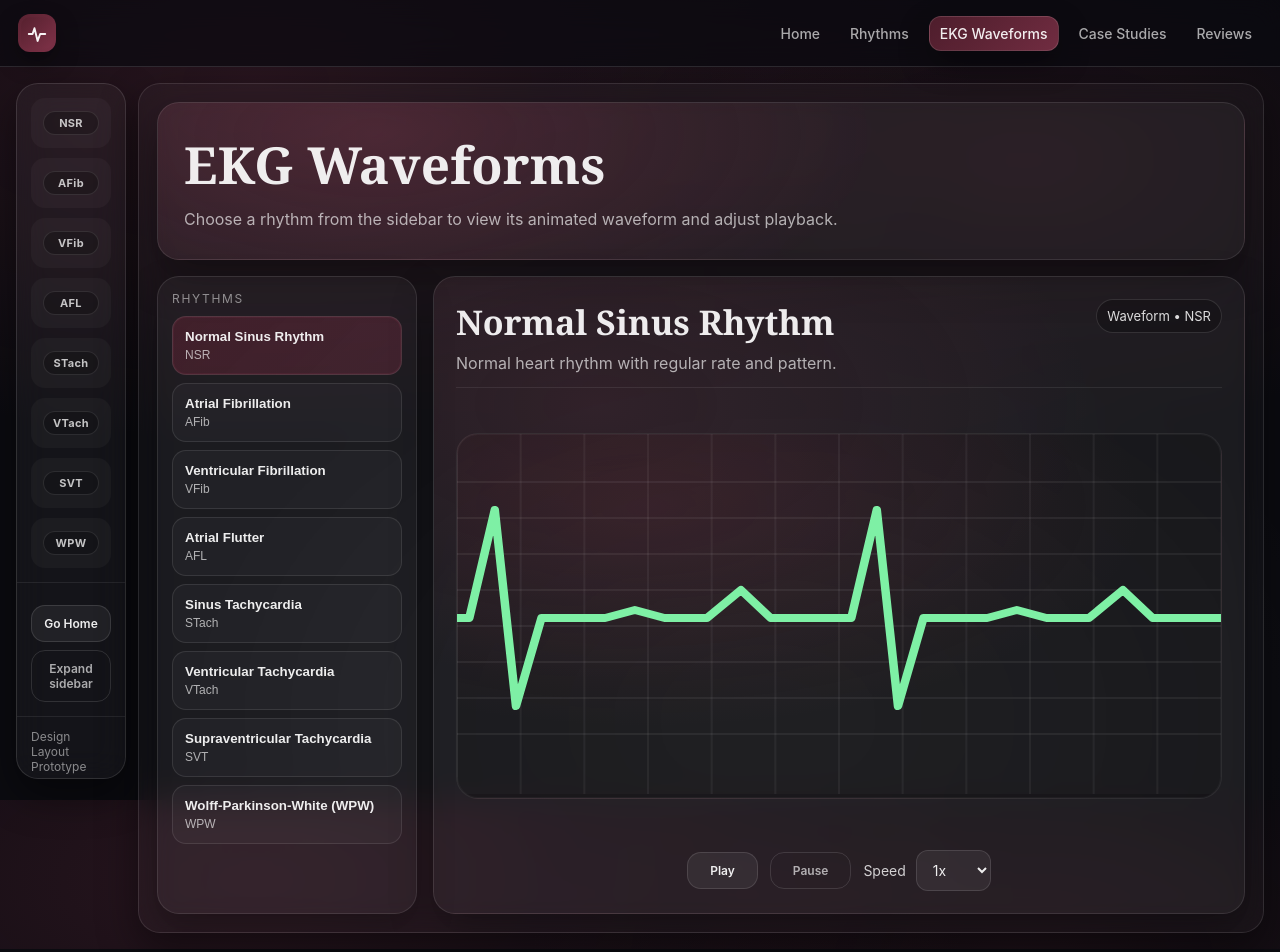
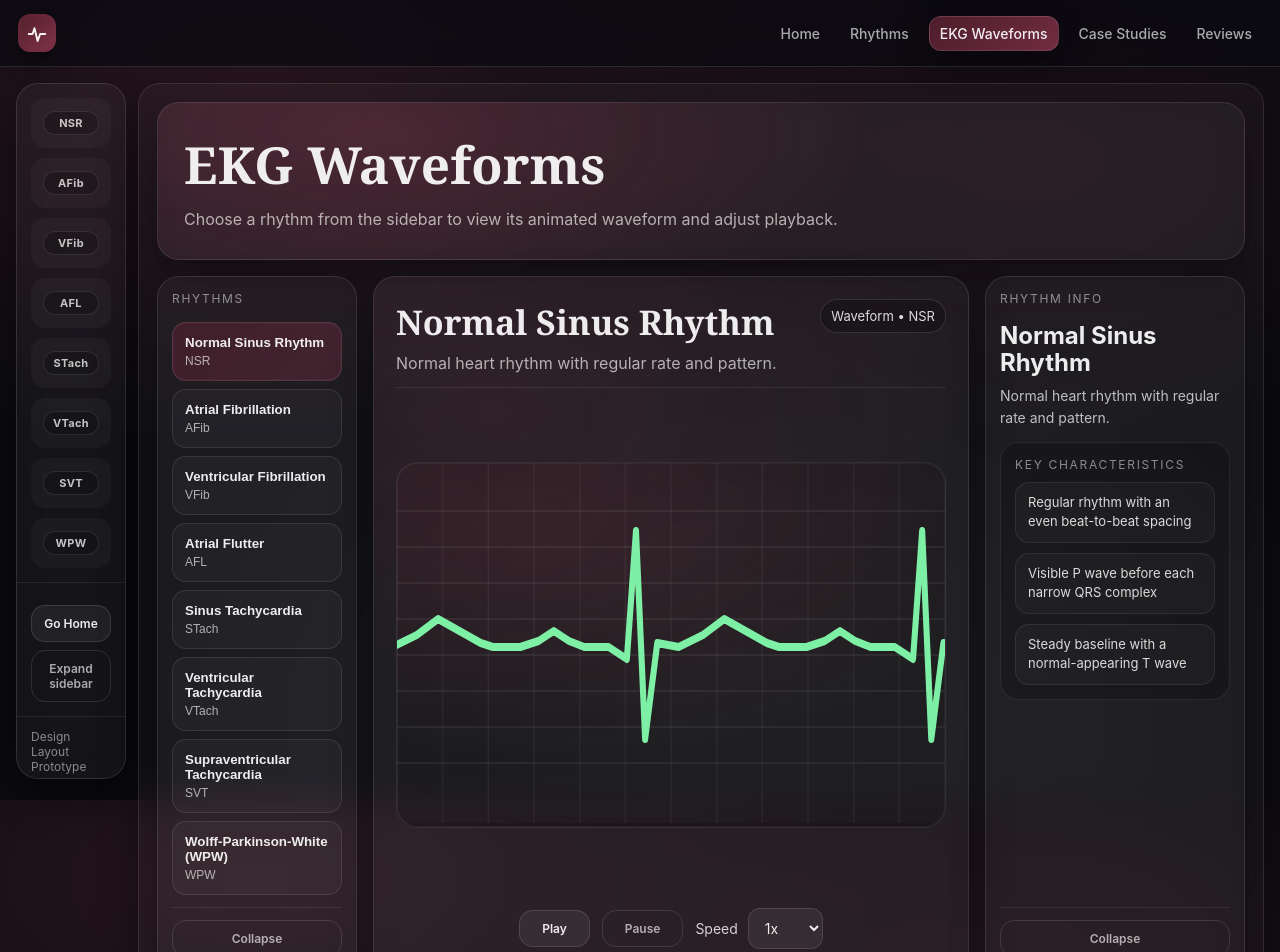
Before and after one commit to vinayramasamy1/Cardiac-Simulation-React, a React (Vite) app: page /ekg-waveforms in a window 1280 px wide. Shown: the top 952 px of the page. Built offline with nearby package versions, Linux system fonts and the light colour scheme.

Commit message:
Waveform sidebars and descriptions

```diff
--- a/src/components/ECGWaveform.jsx
+++ b/src/components/ECGWaveform.jsx
@@ -7,135 +7,158 @@ const BASELINE_Y = 92;
 
 const WAVEFORM_PATTERNS = {
   "normal-sinus": {
-    cycleWidth: 180,
+    cycleWidth: 188,
     points: [
       [0, BASELINE_Y],
-      [20, BASELINE_Y],
-      [34, 88],
-      [48, BASELINE_Y],
-      [68, BASELINE_Y],
-      [84, 78],
-      [98, BASELINE_Y],
+      [18, BASELINE_Y],
+      [30, 89],
+      [40, 84],
+      [50, 89],
+      [60, BASELINE_Y],
+      [76, BASELINE_Y],
+      [88, 98],
+      [94, 34],
+      [100, 138],
+      [108, 90],
       [122, BASELINE_Y],
-      [136, BASELINE_Y],
-      [148, 38],
-      [158, 136],
-      [170, BASELINE_Y],
-      [180, BASELINE_Y],
+      [138, 86],
+      [152, 78],
+      [166, 84],
+      [180, 90],
+      [188, BASELINE_Y],
     ],
   },
   "atrial-fibrillation": {
-    cycleWidth: 160,
+    cycleWidth: 172,
     points: [
-      [0, 96],
-      [12, 90],
-      [24, 100],
-      [36, 86],
-      [48, 104],
-      [60, 88],
-      [72, 98],
-      [84, 84],
-      [96, 110],
-      [108, 88],
-      [120, 102],
-      [132, 92],
-      [144, 98],
-      [160, 96],
+      [0, 94],
+      [10, 90],
+      [20, 96],
+      [30, 88],
+      [40, 98],
+      [50, 90],
+      [60, 96],
+      [70, 92],
+      [80, 100],
+      [88, 46],
+      [96, 134],
+      [104, 92],
+      [116, 98],
+      [126, 90],
+      [136, 96],
+      [146, 88],
+      [156, 97],
+      [164, 91],
+      [172, 94],
     ],
   },
   "ventricular-fibrillation": {
-    cycleWidth: 120,
+    cycleWidth: 126,
     points: [
       [0, 100],
-      [12, 56],
-      [24, 126],
-      [36, 48],
-      [48, 132],
-      [60, 64],
-      [72, 122],
-      [84, 52],
-      [96, 136],
-      [108, 58],
-      [120, 104],
+      [10, 70],
+      [20, 118],
+      [30, 54],
+      [40, 132],
+      [52, 62],
+      [64, 124],
+      [76, 76],
+      [88, 136],
+      [100, 66],
+      [112, 120],
+      [126, 94],
     ],
   },
   "atrial-flutter": {
-    cycleWidth: 108,
+    cycleWidth: 156,
     points: [
       [0, 96],
-      [18, 84],
-      [36, 72],
-      [54, 96],
-      [72, 84],
-      [90, 72],
+      [12, 84],
+      [24, 72],
+      [36, 96],
+      [48, 84],
+      [60, 72],
+      [72, 96],
+      [84, 84],
+      [96, 72],
       [108, 96],
+      [118, 100],
+      [124, 46],
+      [130, 134],
+      [138, 92],
+      [148, 82],
+      [156, 90],
     ],
   },
   "sinus-tachycardia": {
-    cycleWidth: 136,
+    cycleWidth: 126,
+    points: [
+      [0, BASELINE_Y],
+      [10, BASELINE_Y],
+      [20, 88],
+      [28, 84],
+      [36, 89],
+      [44, BASELINE_Y],
+      [56, BASELINE_Y],
+      [66, 98],
+      [72, 32],
+      [78, 140],
+      [86, 90],
+      [98, BASELINE_Y],
+      [108, 84],
+      [118, 80],
+      [126, BASELINE_Y],
+    ],
+  },
+  "ventricular-tachycardia": {
+    cycleWidth: 116,
+    points: [
+      [0, 96],
+      [12, 96],
+      [26, 58],
+      [44, 132],
+      [62, 46],
+      [80, 128],
+      [98, 54],
+      [116, 96],
+    ],
+  },
+  "supraventricular-tachycardia": {
+    cycleWidth: 92,
+    points: [
+      [0, BASELINE_Y],
+      [12, BASELINE_Y],
+      [22, 98],
+      [28, 44],
+      [34, 134],
+      [42, 92],
+      [54, BASELINE_Y],
+      [66, 94],
+      [74, 46],
+      [80, 134],
+      [88, 92],
+      [92, BASELINE_Y],
+    ],
+  },
+  wpw: {
+    cycleWidth: 164,
     points: [
       [0, BASELINE_Y],
       [14, BASELINE_Y],
-      [28, 86],
-      [40, BASELINE_Y],
-      [54, BASELINE_Y],
-      [66, 72],
-      [76, BASELINE_Y],
-      [92, BASELINE_Y],
-      [104, BASELINE_Y],
-      [114, 28],
-      [122, 138],
-      [130, BASELINE_Y],
-      [136, BASELINE_Y],
-    ],
-  },
-  "ventricular-tachycardia": {
-    cycleWidth: 112,
-    points: [
-      [0, 96],
-      [18, 96],
-      [34, 42],
-      [50, 138],
-      [66, 52],
-      [82, 132],
-      [98, 48],
-      [112, 96],
-    ],
-  },
-  "supraventricular-tachycardia": {
-    cycleWidth: 118,
-    points: [
-      [0, BASELINE_Y],
-      [12, BASELINE_Y],
-      [24, 86],
-      [34, BASELINE_Y],
-      [46, BASELINE_Y],
-      [56, 60],
-      [64, BASELINE_Y],
-      [78, BASELINE_Y],
-      [88, BASELINE_Y],
-      [98, 24],
-      [106, 142],
-      [114, BASELINE_Y],
-      [118, BASELINE_Y],
-    ],
-  },
-  wpw: {
-    cycleWidth: 156,
-    points: [
-      [0, BASELINE_Y],
-      [18, BASELINE_Y],
-      [30, 88],
-      [42, BASELINE_Y],
-      [58, BASELINE_Y],
-      [70, 74],
-      [82, BASELINE_Y],
-      [98, BASELINE_Y],
-      [112, BASELINE_Y],
-      [124, 32],
-      [136, 134],
-      [148, 98],
-      [156, BASELINE_Y],
+      [24, 88],
+      [34, 84],
+      [44, 89],
+      [50, BASELINE_Y],
+      [60, 88],
+      [72, 82],
+      [84, 74],
+      [96, 38],
+      [104, 136],
+      [114, 88],
+      [128, BASELINE_Y],
+      [142, 86],
+      [154, 80],
+      [164, BASELINE_Y],
     ],
   },
 };
--- a/src/pages/EKGWaveforms.jsx
+++ b/src/pages/EKGWaveforms.jsx
@@ -3,14 +3,77 @@ import ECGWaveform from "../components/ECGWaveform.jsx";
 import { RHYTHMS } from "../data/rhythms.js";
 
 const SPEED_OPTIONS = [0.5, 1, 1.5, 2];
+const RHYTHM_DETAILS = {
+  "normal-sinus": [
+    "Regular rhythm with an even beat-to-beat spacing",
+    "Visible P wave before each narrow QRS complex",
+    "Steady baseline with a normal-appearing T wave",
+  ],
+  "atrial-fibrillation": [
+    "Irregularly irregular spacing between beats",
+    "No consistent P waves before the QRS complexes",
+    "Fine baseline activity between narrow complexes",
+  ],
+  "ventricular-fibrillation": [
+    "Chaotic waveform with no organized QRS complexes",
+    "No clear baseline or repeating pattern",
+    "Amplitude varies continuously across the strip",
+  ],
+  "atrial-flutter": [
+    "Sawtooth flutter waves between ventricular beats",
+    "More regular than atrial fibrillation",
+    "Narrow QRS complexes can still appear at intervals",
+  ],
+  "sinus-tachycardia": [
+    "Sinus pattern remains present but the rate is faster",
+    "Shorter distance between repeating complexes",
+    "P-QRS-T sequence is still organized and regular",
+  ],
+  "ventricular-tachycardia": [
+    "Wide ventricular complexes dominate the strip",
+    "Rapid, regular rhythm with little time between beats",
+    "P waves are not clearly leading each complex",
+  ],
+  "supraventricular-tachycardia": [
+    "Very rapid narrow-complex rhythm",
+    "P waves are hard to see or may be hidden",
+    "Regular pattern with minimal spacing between beats",
+  ],
+  wpw: [
+    "Short PR appearance with a slurred upstroke feel",
+    "Accessory pathway changes the early ventricular activation",
+    "QRS onset looks broader than a typical sinus beat",
+  ],
+};
+
+function panelShellStyle(width, isCollapsed) {
+  return {
+    width,
+    minWidth: width,
+    borderRadius: 22,
+    border: "1px solid rgba(255,255,255,0.10)",
+    background: "rgba(255,255,255,0.04)",
+    boxShadow: "0 16px 36px rgba(0,0,0,0.32)",
+    padding: isCollapsed ? 12 : 14,
+    display: "flex",
+    flexDirection: "column",
+    gap: 12,
+    overflow: "hidden",
+    transition: "width 220ms ease, min-width 220ms ease, padding 220ms ease",
+    flexShrink: 0,
+  };
+}
 
 export default function EKGWaveforms() {
   const [selectedRhythmId, setSelectedRhythmId] = useState(RHYTHMS[0]?.id ?? "");
   const [isPlaying, setIsPlaying] = useState(true);
   const [speed, setSpeed] = useState(1);
+  const [leftCollapsed, setLeftCollapsed] = useState(false);
+  const [rightCollapsed, setRightCollapsed] = useState(false);
 
   const selectedRhythm =
     RHYTHMS.find((rhythm) => rhythm.id === selectedRhythmId) || RHYTHMS[0];
+  const selectedRhythmDetails = RHYTHM_DETAILS[selectedRhythm?.id] || [];
 
   function handleSelectRhythm(rhythmId) {
     setSelectedRhythmId(rhythmId);
@@ -29,34 +92,47 @@ export default function EKGWaveforms() {
       <div
         style={{
           marginTop: 16,
-          display: "grid",
-          gridTemplateColumns: "260px 1fr",
+          display: "flex",
           gap: 16,
+          alignItems: "stretch",
         }}
       >
         <aside
           aria-label="Waveform rhythm list"
-          style={{
-            borderRadius: 22,
-            border: "1px solid rgba(255,255,255,0.10)",
-            background: "rgba(255,255,255,0.04)",
-            boxShadow: "0 16px 36px rgba(0,0,0,0.32)",
-            padding: 14,
-          }}
+          style={panelShellStyle(leftCollapsed ? 96 : 200, leftCollapsed)}
         >
+          {!leftCollapsed ? (
             <div
               style={{
                 fontSize: 12,
                 color: "rgba(255,255,255,0.5)",
                 textTransform: "uppercase",
                 letterSpacing: "0.14em",
-              marginBottom: 10,
               }}
             >
               Rhythms
             </div>
+          ) : (
+            <div
+              style={{
+                color: "rgba(255,255,255,0.55)",
+                fontSize: 12,
+                textAlign: "center",
+              }}
+            >
+              List
+            </div>
+          )}
 
-          <div style={{ display: "flex", flexDirection: "column", gap: 8 }}>
+          <div
+            style={{
+              display: "flex",
+              flexDirection: "column",
+              gap: leftCollapsed ? 10 : 8,
+              paddingTop: 4,
+              flex: 1,
+            }}
+          >
             {RHYTHMS.map((rhythm) => {
               const isSelected = rhythm.id === selectedRhythm?.id;
 
@@ -68,27 +144,61 @@ export default function EKGWaveforms() {
                   aria-pressed={isSelected}
                   style={{
                     width: "100%",
-                    textAlign: "left",
+                    textAlign: leftCollapsed ? "center" : "left",
                     borderRadius: 14,
                     border: "1px solid rgba(255,255,255,0.10)",
                     background: isSelected
                       ? "linear-gradient(135deg, rgba(90,34,49,0.55), rgba(125,49,71,0.35))"
                       : "rgba(255,255,255,0.03)",
                     color: "rgba(255,255,255,0.92)",
-                    padding: "12px 12px",
+                    padding: leftCollapsed ? "12px 10px" : "12px 12px",
                     cursor: "pointer",
                     boxShadow: isSelected
                       ? "0 0 0 1px rgba(125,49,71,0.2) inset"
                       : "none",
+                    display: "flex",
+                    alignItems: "center",
+                    justifyContent: "center",
+                    minHeight: leftCollapsed ? 44 : "auto",
                   }}
                 >
+                  {leftCollapsed ? (
+                    <div style={{ fontWeight: 700, fontSize: 12, lineHeight: 1.1 }}>{rhythm.tag}</div>
+                  ) : (
+                    <div style={{ width: "100%" }}>
                       <div style={{ fontWeight: 700 }}>{rhythm.name}</div>
-                  <div style={{ color: "rgba(255,255,255,0.65)", fontSize: 12, marginTop: 4 }}>
+                      <div
+                        style={{ color: "rgba(255,255,255,0.65)", fontSize: 12, marginTop: 4 }}
+                      >
                         {rhythm.tag}
                       </div>
+                    </div>
+                  )}
                 </button>
               );
             })}
+          </div>
+
+          <div
+            style={{
+              marginTop: "auto",
+              paddingTop: 12,
+              borderTop: "1px solid rgba(255,255,255,0.08)",
+            }}
+          >
+            <button
+              type="button"
+              className="sidebar__btn sidebar__btn--ghost"
+              style={{
+                width: "100%",
+                marginTop: 0,
+                padding: leftCollapsed ? "10px 8px" : "10px 12px",
+                whiteSpace: "nowrap",
+              }}
+              onClick={() => setLeftCollapsed((value) => !value)}
+            >
+              {leftCollapsed ? "Expand" : "Collapse"}
+            </button>
           </div>
         </aside>
 
@@ -103,6 +213,9 @@ export default function EKGWaveforms() {
             display: "flex",
             flexDirection: "column",
             gap: 18,
+            flex: 1,
+            minWidth: 0,
+            transition: "flex-basis 220ms ease, width 220ms ease",
           }}
         >
           <div className="sim-head">
@@ -193,6 +306,135 @@ export default function EKGWaveforms() {
             </label>
           </div>
         </div>
+
+        <aside
+          aria-label="Rhythm information"
+          style={panelShellStyle(rightCollapsed ? 96 : 260, rightCollapsed)}
+        >
+          {!rightCollapsed ? (
+            <div
+              style={{
+                fontSize: 12,
+                color: "rgba(255,255,255,0.5)",
+                textTransform: "uppercase",
+                letterSpacing: "0.14em",
+              }}
+            >
+              Rhythm Info
+            </div>
+          ) : (
+            <div
+              style={{
+                color: "rgba(255,255,255,0.55)",
+                fontSize: 12,
+                textAlign: "center",
+              }}
+            >
+              Info
+            </div>
+          )}
+
+          <div style={{ flex: 1, display: "flex", flexDirection: "column", paddingTop: 4 }}>
+            {rightCollapsed ? (
+              <div
+                style={{
+                  display: "flex",
+                  flexDirection: "column",
+                  gap: 10,
+                  alignItems: "center",
+                  textAlign: "center",
+                  color: "rgba(255,255,255,0.78)",
+                }}
+              >
+                <div className="badge" style={{ paddingInline: 10 }}>
+                  {selectedRhythm?.tag}
+                </div>
+                <div style={{ fontSize: 12, lineHeight: 1.5 }}>{selectedRhythm?.name}</div>
+              </div>
+            ) : (
+              <>
+                <div>
+                  <div style={{ fontSize: 24, fontWeight: 700, lineHeight: 1.15 }}>
+                    {selectedRhythm?.name}
+                  </div>
+                  <div
+                    style={{
+                      marginTop: 8,
+                      color: "rgba(255,255,255,0.72)",
+                      lineHeight: 1.6,
+                      fontSize: 14,
+                    }}
+                  >
+                    {selectedRhythm?.description}
+                  </div>
+                </div>
+
+                <div
+                  style={{
+                    marginTop: 12,
+                    borderRadius: 18,
+                    border: "1px solid rgba(255,255,255,0.08)",
+                    background: "rgba(0,0,0,0.18)",
+                    padding: 14,
+                  }}
+                >
+                  <div
+                    style={{
+                      fontSize: 12,
+                      color: "rgba(255,255,255,0.5)",
+                      textTransform: "uppercase",
+                      letterSpacing: "0.14em",
+                      marginBottom: 10,
+                    }}
+                  >
+                    Key Characteristics
+                  </div>
+
+                  <div style={{ display: "flex", flexDirection: "column", gap: 10 }}>
+                    {selectedRhythmDetails.map((detail) => (
+                      <div
+                        key={detail}
+                        style={{
+                          borderRadius: 14,
+                          background: "rgba(255,255,255,0.03)",
+                          border: "1px solid rgba(255,255,255,0.08)",
+                          padding: "10px 12px",
+                          color: "rgba(255,255,255,0.84)",
+                          lineHeight: 1.5,
+                          fontSize: 13,
+                        }}
+                      >
+                        {detail}
+                      </div>
+                    ))}
+                  </div>
+                </div>
+              </>
+            )}
+          </div>
+
+          <div
+            style={{
+              marginTop: "auto",
+              paddingTop: 12,
+              borderTop: "1px solid rgba(255,255,255,0.08)",
+            }}
+          >
+            <button
+              type="button"
+              className="sidebar__btn sidebar__btn--ghost"
+              style={{
+                width: "100%",
+                marginTop: 0,
+                padding: rightCollapsed ? "10px 8px" : "10px 12px",
+                whiteSpace: "nowrap",
+              }}
+              onClick={() => setRightCollapsed((value) => !value)}
+            >
+              {rightCollapsed ? "Expand" : "Collapse"}
+            </button>
+          </div>
+        </aside>
       </div>
     </section>
   );
```
Lines whose indentation alone changed are shown as unchanged.
